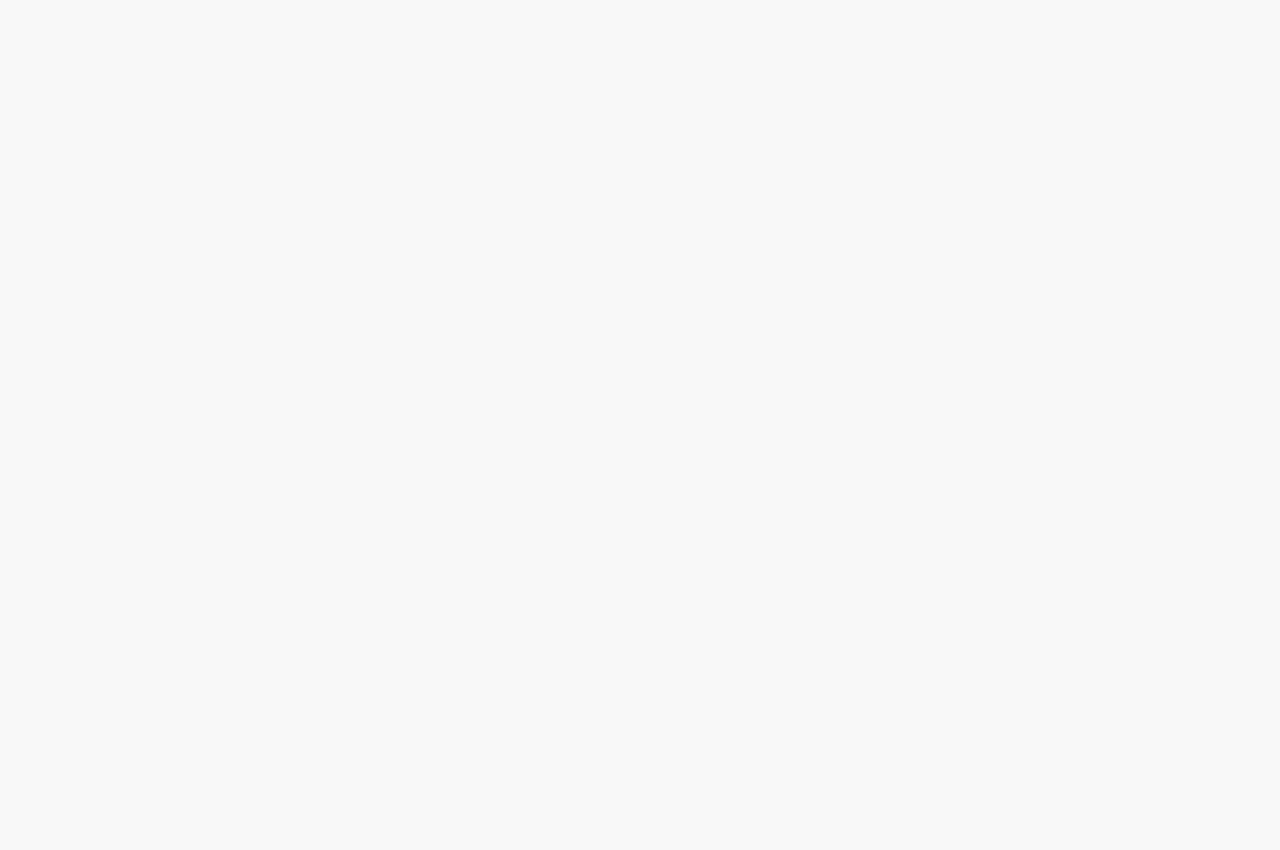
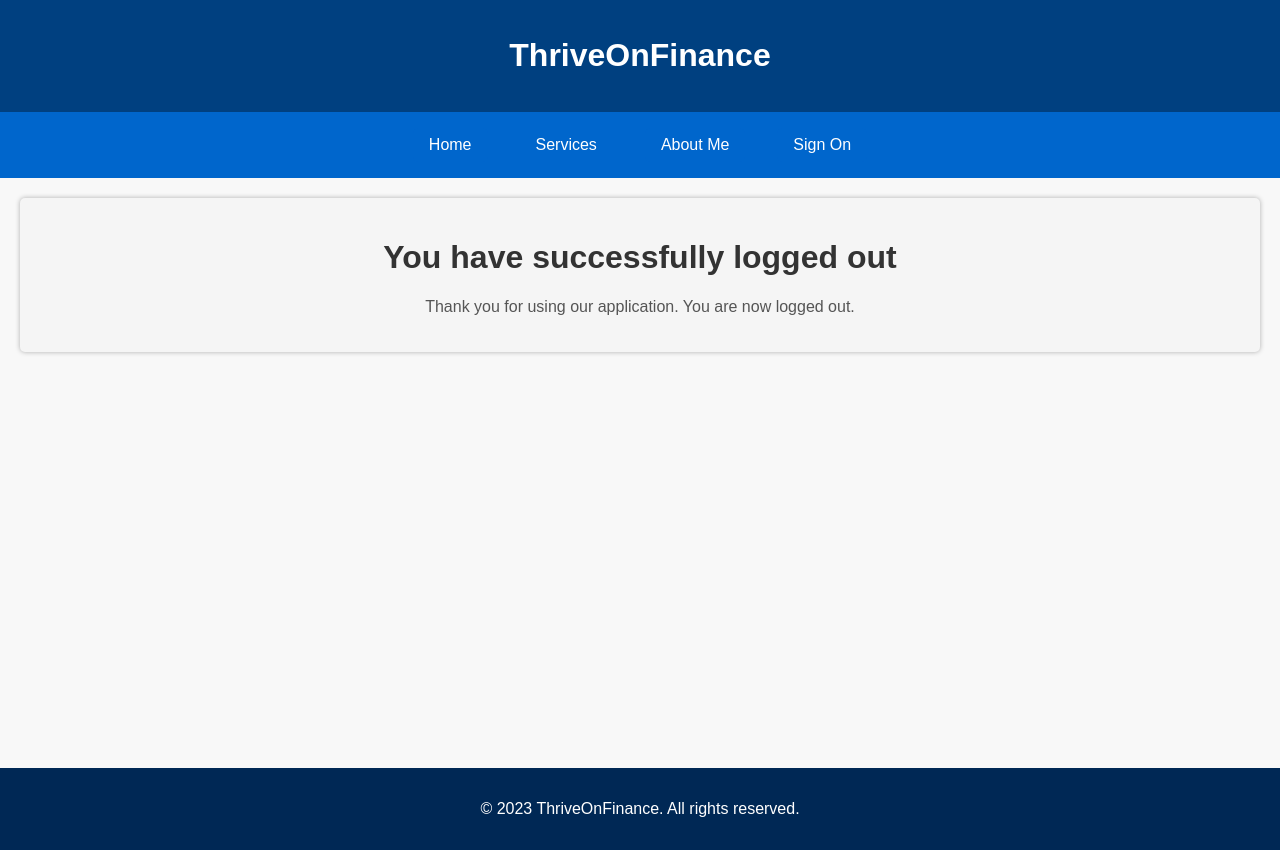
Before and after one commit to JoshuaArgiropoulos/Stock-Price-Predictor, a React (Create React App) app in the folder frontend/: page /logout in a window 1280 px wide. Before the commit this address had no page. Before the commit the page ends 800 px from the top, so only its background shows below. Built offline with nearby package versions, Linux system fonts and the light colour scheme.

Commit message:
Created a logout page and seeing if working as intended.

```diff
--- a/frontend/src/App.js
+++ b/frontend/src/App.js
@@ -9,6 +9,7 @@ import Stocks from './MainPages/Stocks';
 import InteractivePage from './MainPages/InteractivePage';
 import InvestmentEducation from './MainPages/InvestmentEducation';
 import Dashboard from './MainPages/Dashboard';
+import Logout from './MainPages/Logout';
 
 import PrivateRoute from './components/PrivateRoute';
 
@@ -40,6 +41,7 @@ function App() {
           <Route path="/Financial-News" element={<FinancialNews />} />
           <Route path="/SignOn" element={<SignOn />} />
           <Route path="/SignUp" element={<SignUp />} />
+          <Route path="/logout" element={<Logout />} />
           {/* More routes can be added here */}
         </Routes>
       </div>
--- a/frontend/src/Dashboard/DashNav.js
+++ b/frontend/src/Dashboard/DashNav.js
@@ -18,6 +18,7 @@ function DashNav() {
       {/* <DashDropdown/> */}
       <a href="/about" className="nav-link" style={{ display: 'inline-block' }}>About Me</a>
       <a href="/SignOn" className="nav-link" style={{ display: 'inline-block' }}>Profile</a>
+      <a href="/logout" className="nav-link" style={{ display: 'inline-block' }}>Logout</a>
     </nav>
   );
 }
--- /dev/null
+++ b/frontend/src/MainPages/Logout.js
@@ -0,0 +1,19 @@
+import React from 'react';
+import Header from '../components/Header';
+import Navigation from '../components/Navigation';
+import Footer from '../components/common/footer';
+import LogoutText from '../components/LogoutText';
+
+function Logout() {
+    return (
+      <div className="logout-confirmation">
+        <Header/>
+        <Navigation/>
+        <LogoutText/>
+        <div style={{ marginBottom: '26rem' }}></div>
+        <Footer/>
+      </div>
+    );
+  }
+
+  export default Logout;
--- /dev/null
+++ b/frontend/src/assets/styles/logout.module.css
@@ -0,0 +1,16 @@
+.logout-confirmation {
+    text-align: center;
+    margin: 20px;
+    padding: 20px;
+    background-color: #f5f5f5;
+    border-radius: 5px;
+    box-shadow: 0 0 5px rgba(0, 0, 0, 0.3);
+  }
+
+  .logout-confirmation h1 {
+    color: #333;
+  }
+
+  .logout-confirmation p {
+    color: #555;
+  }
--- /dev/null
+++ b/frontend/src/components/LogoutText.js
@@ -0,0 +1,13 @@
+import React from 'react';
+import styles from '../assets/styles/logout.module.css'; // Use 'styles' as an alias for the imported CSS module
+
+function LogoutText() {
+  return (
+    <div className={styles['logout-confirmation']}>
+      <h1>You have successfully logged out</h1>
+      <p>Thank you for using our application. You are now logged out.</p>
+    </div>
+  );
+}
+
+export default LogoutText;
```
